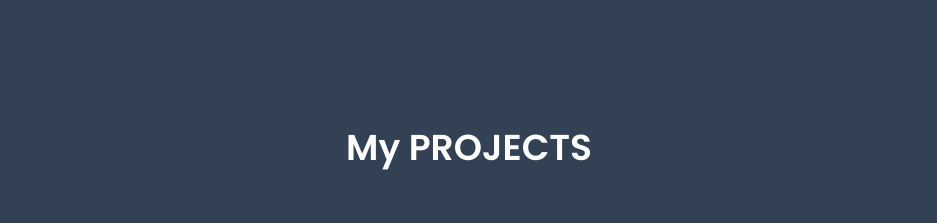
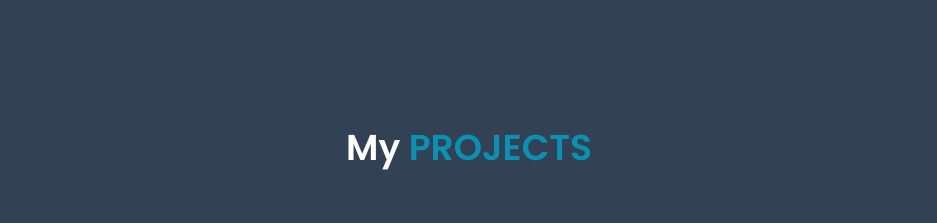
Before and after one commit to vaishnavibondade1/portfolio, a React (Vite) app: page / in a window 1280 px wide. Shown: the part 2280-2503 px from the top of the page, without its empty margins (171-1108 px from the left). Built offline with nearby package versions, Linux system fonts and the light colour scheme.

Commit message:
logo update

```diff
--- a/src/components/Project.jsx
+++ b/src/components/Project.jsx
@@ -69,7 +69,7 @@ const Project = () => {
                         initial={{ y: -80, opacity: 0 }}
                         whileInView={{ y: 0, opacity: 1 }}
                         transition={{ duration: 1 }} className="text-4xl font-semibold text-white">
-          My <span className="text-white">PROJECTS</span>
+          My <span className="text-cyan-600">PROJECTS</span>
         </motion.h3>
       </div>
       <br />
```
